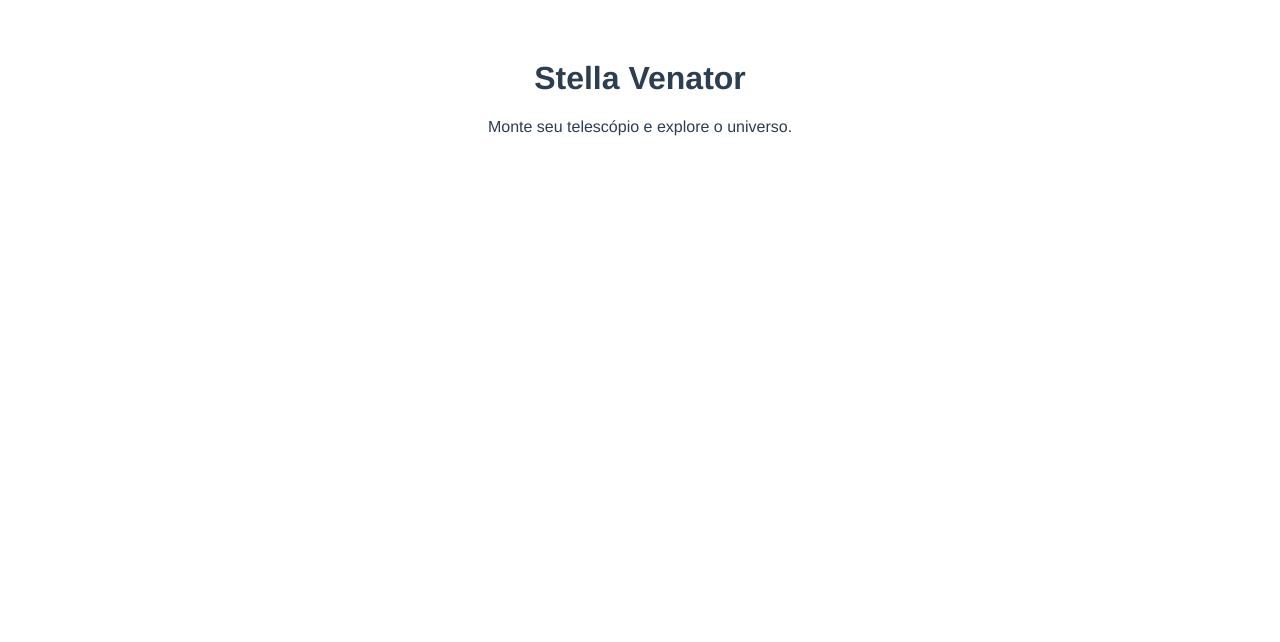
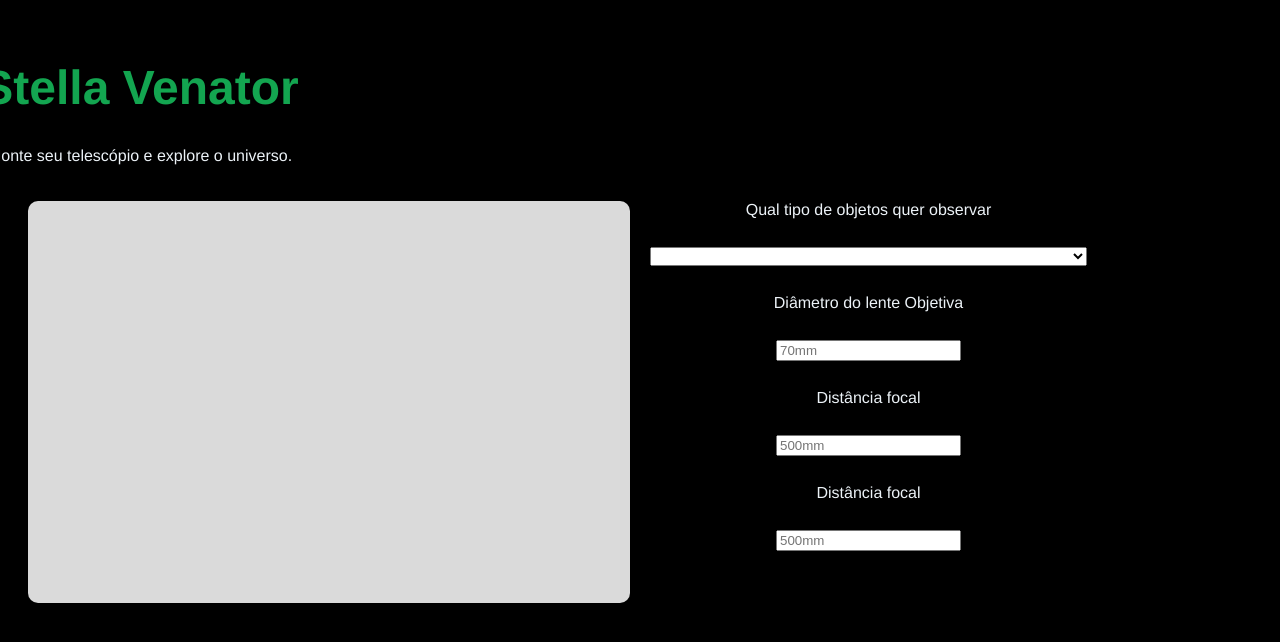
Before and after one commit to SantosPereira/Stella-Venator, a Vue app: page / in a window 1280 px wide. Shown: the top 642 px of the page. Built offline with nearby package versions, Linux system fonts and the light colour scheme.

Commit message:
Esboço de interface

```diff
--- a/src/App.vue
+++ b/src/App.vue
@@ -1,25 +1,49 @@
 <template>
   <Cabecalho msg="Stella Venator"/>
+  <div id="secao-principal">
+    <AnimacaoTelescopio/>
+    <ParametrosDoTele/>
+  </div>
 </template>
 
 <script>
+import AnimacaoTelescopio from './components/AnimacaoTelescopio.vue'
 import Cabecalho from './components/Cabecalho.vue'
+import ParametrosDoTele from './components/ParametrosDoTele.vue'
 
 export default {
   name: 'App',
   components: {
-    Cabecalho
+    Cabecalho,
+    AnimacaoTelescopio,
+    ParametrosDoTele
   }
 }
 </script>
 
 <style>
+body {
+  background-color: #000000;
+}
+
 #app {
   font-family: Avenir, Helvetica, Arial, sans-serif;
   -webkit-font-smoothing: antialiased;
   -moz-osx-font-smoothing: grayscale;
   text-align: center;
-  color: #2c3e50;
+  color: #ecf2f7;
   margin-top: 60px;
 }
+
+#secao-principal{
+  display: flex;
+  flex-wrap: wrap;
+  flex-direction: row;
+}
+
+h1 {
+  font-size: 300%;
+  color: rgb(19, 165, 80);
+}
+
 </style>
--- a/src/components/AnimacaoTelescopio.vue
+++ b/src/components/AnimacaoTelescopio.vue
@@ -0,0 +1,24 @@
+<template>
+    <div id="canva">
+
+    </div>
+</template>
+
+<script>
+export default {
+    name:'AnimacaoTelescopio'
+}
+</script>
+
+<style scoped>
+    #canva {
+        width: 600px;
+        height: 400px;
+        margin: 20px;
+
+        background-color: #dadada;
+
+        border: solid 1px transparent;
+        border-radius: 10px;
+    }
+</style>
--- a/src/components/Cabecalho.vue
+++ b/src/components/Cabecalho.vue
@@ -16,5 +16,7 @@ export default {
 
 <!-- Add "scoped" attribute to limit CSS to this component only -->
 <style scoped>
-
+.cabecalho {
+  margin-left: -1000px;
+}
 </style>
--- /dev/null
+++ b/src/components/ParametrosDoTele.vue
@@ -0,0 +1,43 @@
+<template>
+    <form>
+        <label>Qual tipo de objetos quer observar</label>
+        <select>
+            <option></option>
+            <option>Objeto terrestres</option>
+            <option>Apenas a Lua</option>
+            <option>Lua em alta resolução, aglomerados de estrelas, objetos de alto brilho</option>
+            <option>Planetas do sistema solar</option>
+            <option>Nebulosas e galáxias</option>
+        </select>
+
+        <label>Diâmetro do lente Objetiva</label>
+        <input type="text" placeholder="70mm"/>
+
+        <label>Distância focal</label>
+        <input type="text" placeholder="500mm"/>
+
+        <label>Distância focal</label>
+        <input type="text" placeholder="500mm"/>
+
+
+    </form>
+</template>
+
+<script>
+export default {
+    name: 'ParametrosDoTele'
+}
+</script>
+
+<style scoped>
+form {
+  display: flex;
+  flex-direction: column;
+  align-items: center;
+  justify-content: space-between;
+
+  margin-top: 20px;
+  height: 350px;
+}
+
+</style>
```
